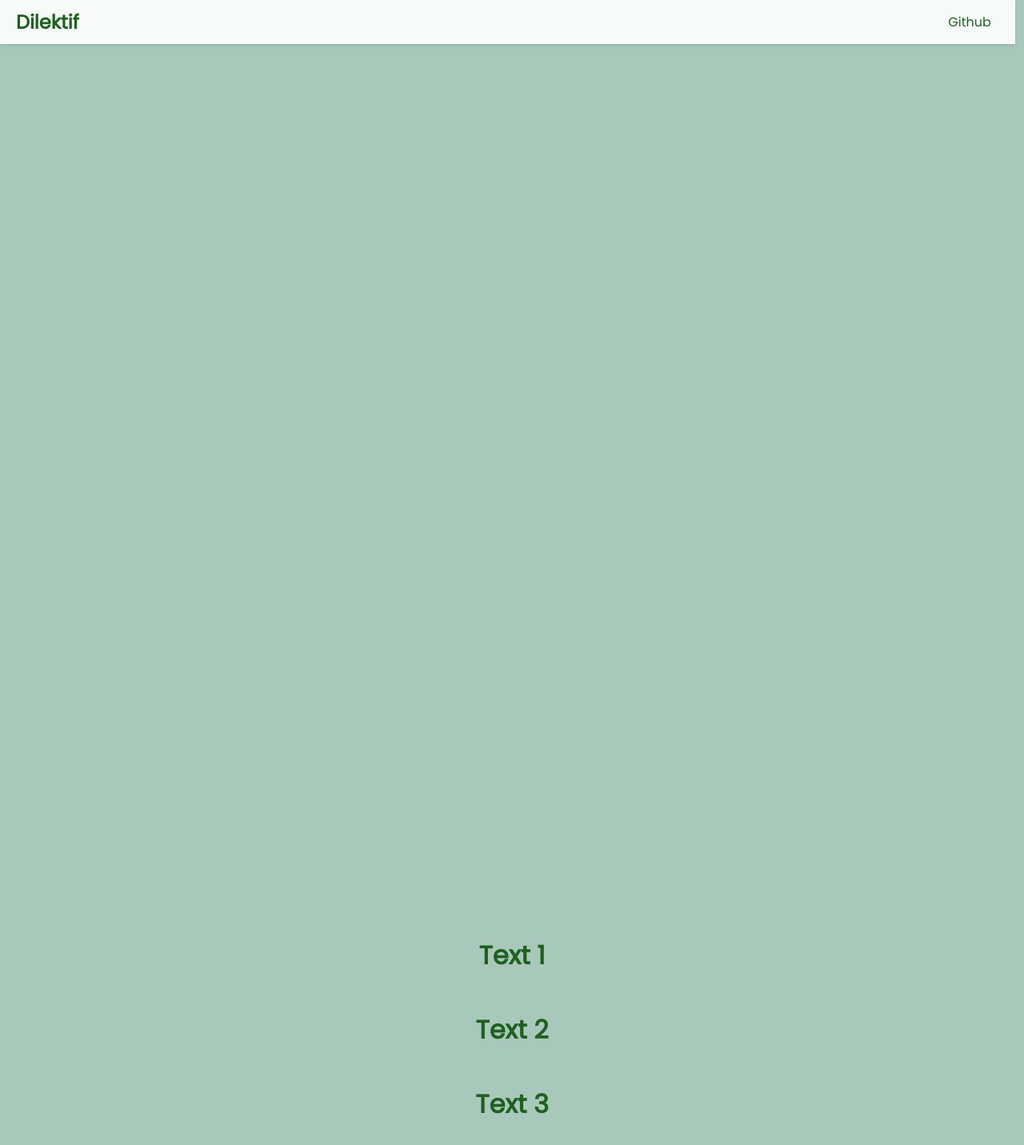
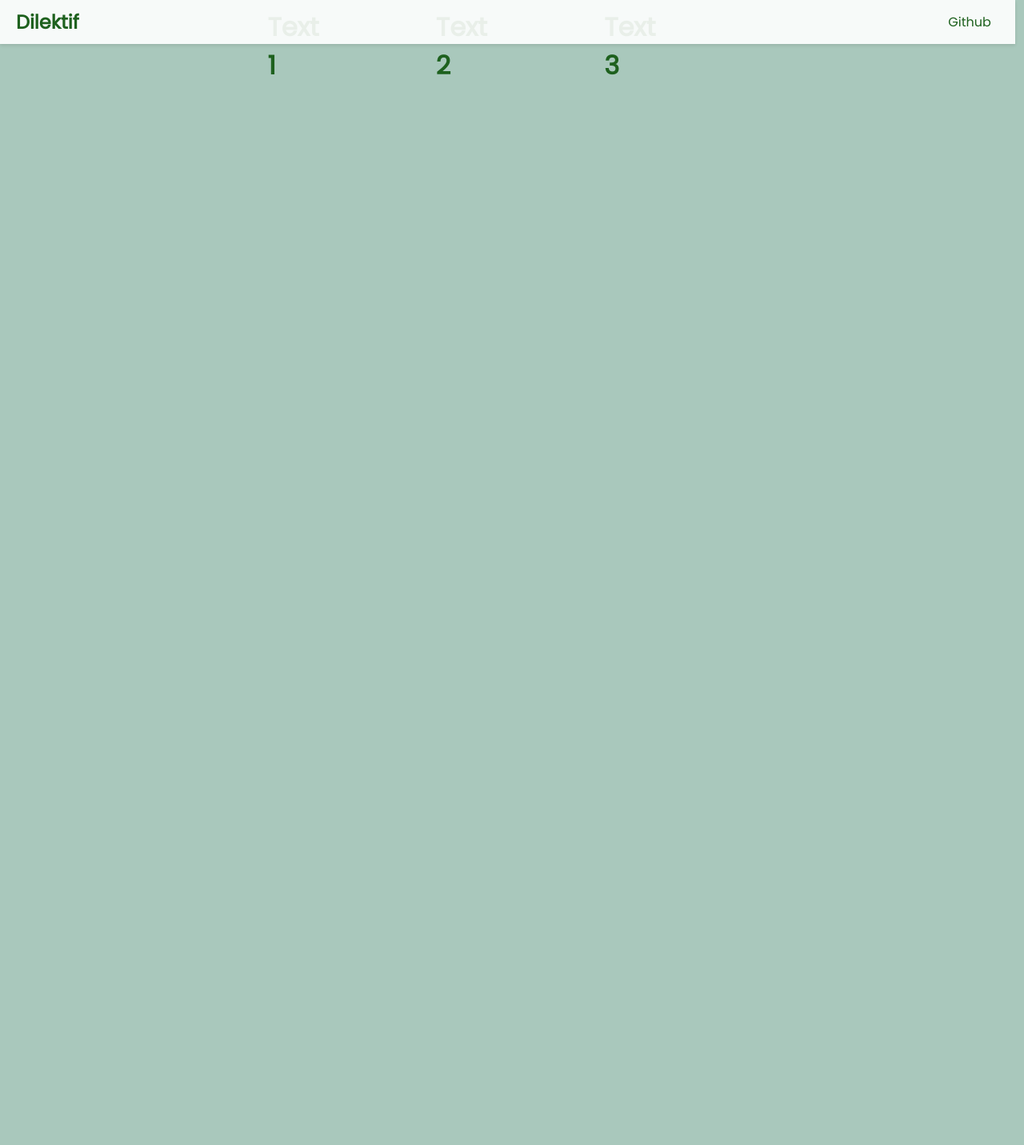
Before and after one commit to haldonmez/dilective-app, a Flask app: page / in a window 1280 px wide, after a click that opens the changed part. Shown: the top 1432 px of the page at 80% size. Run offline with Flask 3, Linux system fonts and the light colour scheme.

Commit message:
Update
Home page fixes

```diff
--- a/static/styles/home_styles.css
+++ b/static/styles/home_styles.css
@@ -107,10 +107,11 @@
 
 .container {
     display: flex;
-  justify-content: center;
-  align-items: center;
+    justify-content: space-between;
+    align-items: flex-start;
     height: 100vh;
-  flex-direction: column;
+    flex-direction: row;
+    padding: 0 20px;
   }
   .item {
     margin: 10px;
@@ -118,10 +119,14 @@
     color: #1E611E;
     font-family: 'Poppins', sans-serif;
     font-weight: 700;
+    width: 30%;
+    text-align: left;
   }
   .item:hover + .reveal {
     visibility: visible;
   }
   .reveal {
     visibility: hidden;
+    width: 60%;
+    text-align: right;
   }
```
Lines whose indentation alone changed are shown as unchanged.
